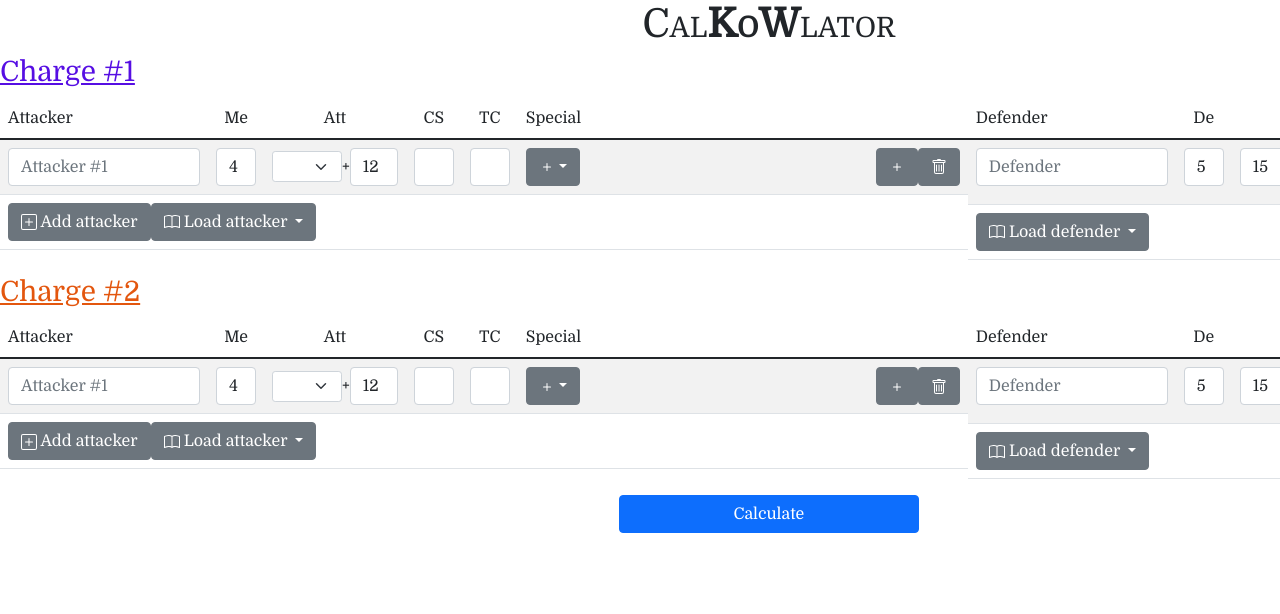
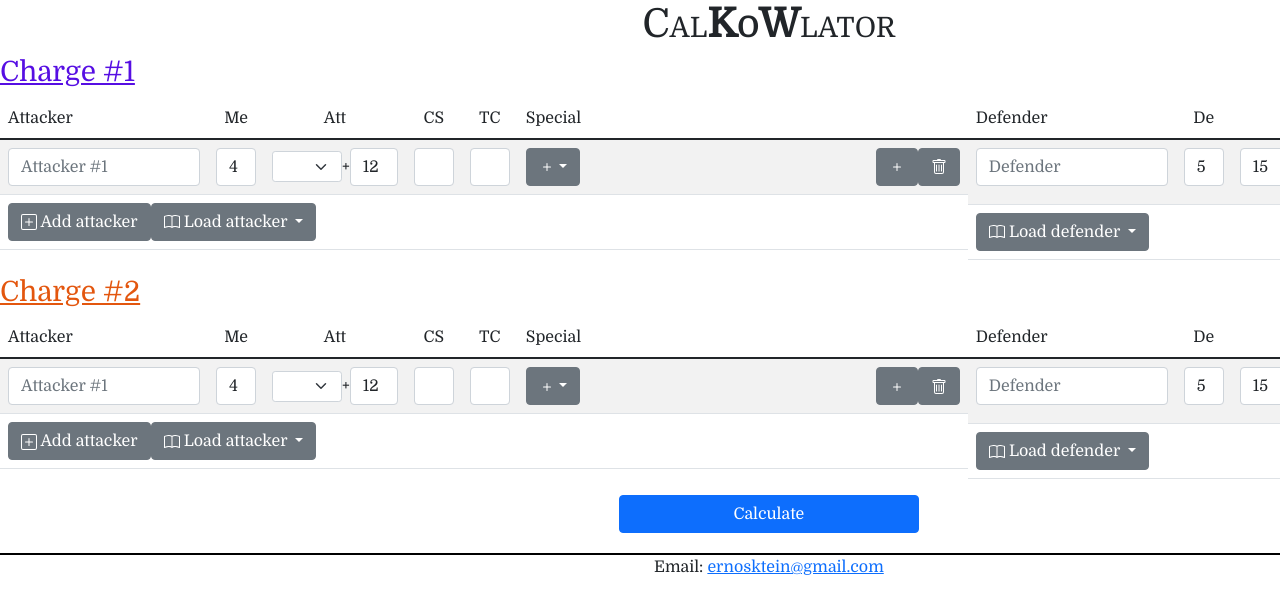
Before and after one commit to EricArray/calkowlator, an Angular app: page / in a window 1280 px wide. Shown: the top 614 px of the page. Built offline with nearby package versions, Linux system fonts and the light colour scheme.

Commit message:
add footer

```diff
--- a/src/app/app.component.html
+++ b/src/app/app.component.html
@@ -24,3 +24,14 @@
     <app-charge-output [results]="results"></app-charge-output>
 </div>
 <h1 *ngIf="error">There was an error!</h1>
+
+<style>
+    footer {
+        margin-top: 20px;
+        border-top: 2px solid black;
+        text-align: center;
+    }
+</style>
+<footer>
+    Email: <a href="mailto:ernokstein@gmail.com">ernosktein@gmail.com</a>
+</footer>
```
